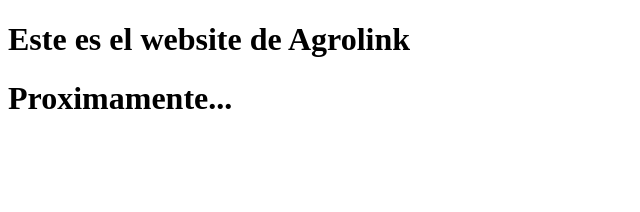
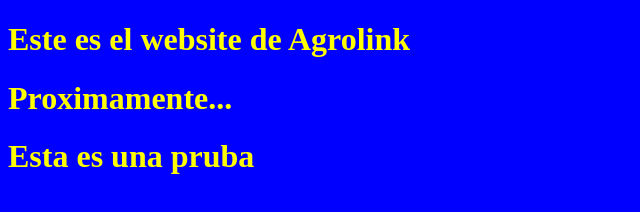
Before and after one commit to ReyAntonio12/agroxport, a plain HTML site: page Index.html in a window 1280 px wide. Shown: the whole page, without its empty margins (0-640 px from the left). Drawn offline with Linux system fonts and the light colour scheme.

Commit message:
Esta fue una prueba: Añadi un h1 y estilos de prueba

```diff
--- a/Index.html
+++ b/Index.html
@@ -8,5 +8,12 @@
 <body>
     <h1>Este es el website de Agrolink</h1>
     <h1>Proximamente...</h1>
+    <h1>Esta es una pruba</h1>
+    <style>
+        body {
+            background-color: blue;
+            color: yellow;
+        }
+    </style>
 </body>
 </html>
```
